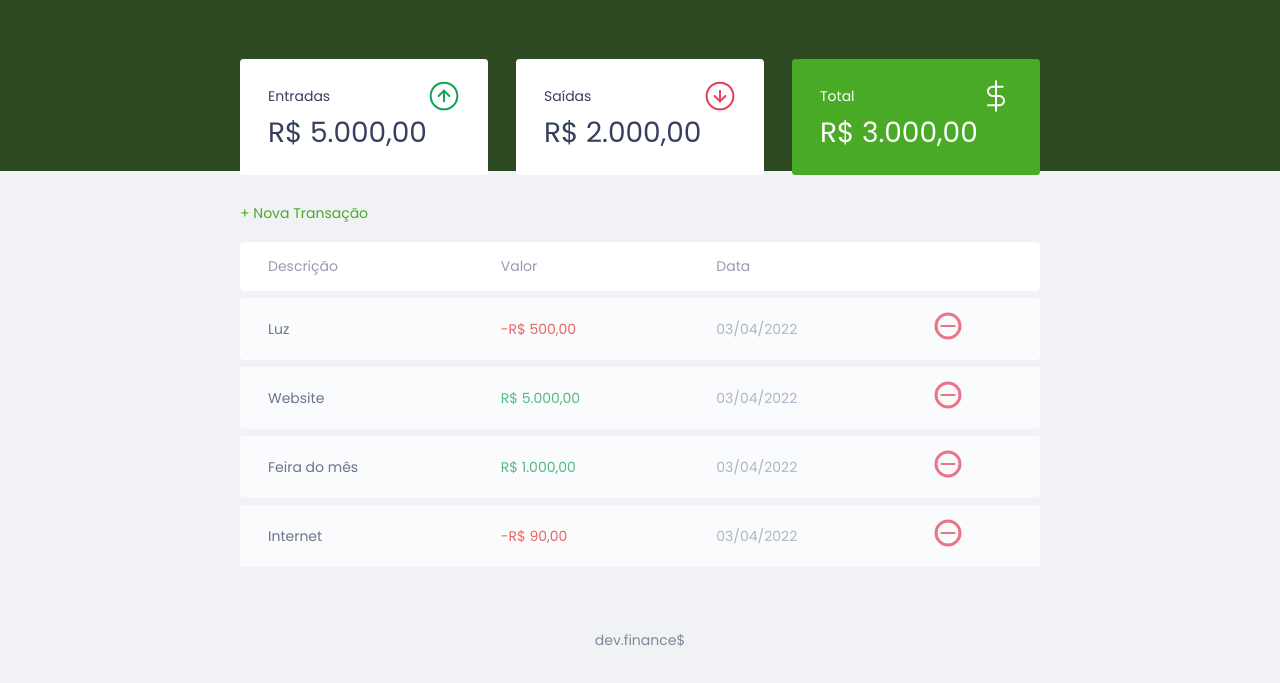
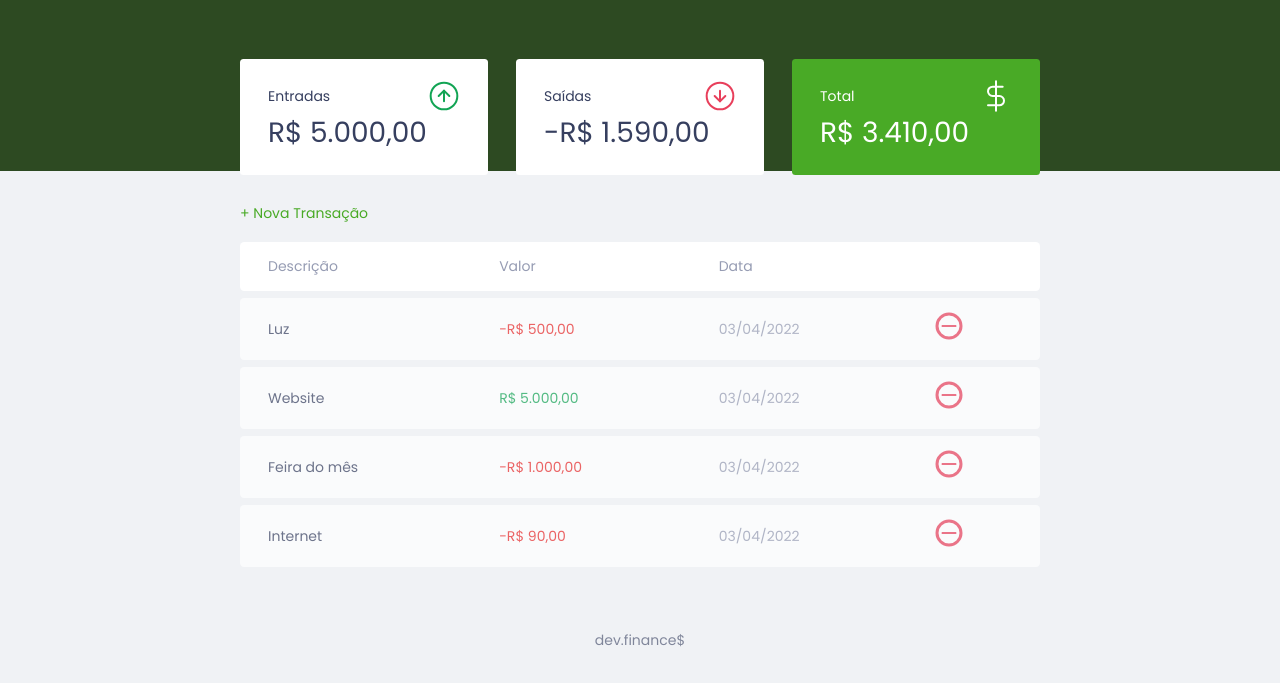
Before and after one commit to mateussdev/devfinance, a plain HTML site: page index.html in a window 1280 px wide. Shown: the part 55-738 px from the top of the page. Drawn offline with Linux system fonts and the light colour scheme.

Commit message:
:pencil: Balance cards value
Changing the values of incomes, expenses and total in the balance section with JavaScript

```diff
--- a/index.html
+++ b/index.html
@@ -25,7 +25,7 @@
             <span>Entradas</span>
             <img src="assets/income.svg" alt="Imagem de Entradas">
           </h3>
-          <p>R$ 5.000,00</p>
+          <p id="incomeDisplay">R$ 5.000,00</p>
         </div>
 
         <div class="card">
@@ -33,7 +33,7 @@
             <span>Saídas</span>
             <img src="assets/expense.svg" alt="Imagem de Saídas">
           </h3>
-          <p>R$ 2.000,00</p>
+          <p id="expenseDisplay">R$ 2.000,00</p>
         </div>
 
         <div class="card total">
@@ -41,7 +41,7 @@
             <span>Total</span>
             <img src="assets/total.svg" alt="Imagem de Total">
           </h3>
-          <p>R$ 3.000,00</p>
+          <p id="totalDisplay">R$ 3.000,00</p>
         </div>
       </section>
 
--- a/scripts.js
+++ b/scripts.js
@@ -28,7 +28,7 @@ const transactions = [
   {
     id: 3,
     description: 'Feira do mês',
-    amount: 100000,
+    amount: -100000,
     date: '03/04/2022'
   },
   {
@@ -44,12 +44,35 @@ const transactions = [
 const Transaction = {
   incomes() {
     // sum incomes
+    let income = 0;
+    // pegar todas as transações
+    // para cada tranasação
+    transactions.forEach(transaction => {
+      // se ela for maior que zero
+      if(transaction.amount > 0) {
+        // somar a uma variável
+        income += transaction.amount;
+      }
+    })
+    return income;
   },
   expenses() {
     // sum expenses
+    let expense = 0;
+    // pegar todas transações
+    // para cada transação
+    transactions.forEach(transaction => {
+      // se ela for menor que zero
+      if(transaction.amount < 0){
+        // somar a uma variável
+        expense += transaction.amount;
+      }
+    })
+    return expense;
   },
   total() {
     // total = incomes - expenses
+    return Transaction.incomes() + Transaction.expenses();
   }
 }
 
@@ -74,6 +97,12 @@ const DOM = {
       </td>
     `
     return html
+  },
+  updateBalance() {
+    document.getElementById('incomeDisplay').innerHTML = Utils.formatCurrency(Transaction.incomes());
+    document.getElementById('expenseDisplay').innerHTML = Utils.formatCurrency(Transaction.expenses());
+    document.getElementById('totalDisplay').innerHTML = Utils.formatCurrency(Transaction.total());
+
   }
 }
 
@@ -93,3 +122,5 @@ const Utils = {
 transactions.forEach(function (transaction) {
   DOM.addTransaction(transaction)
 })
+
+DOM.updateBalance()
```
